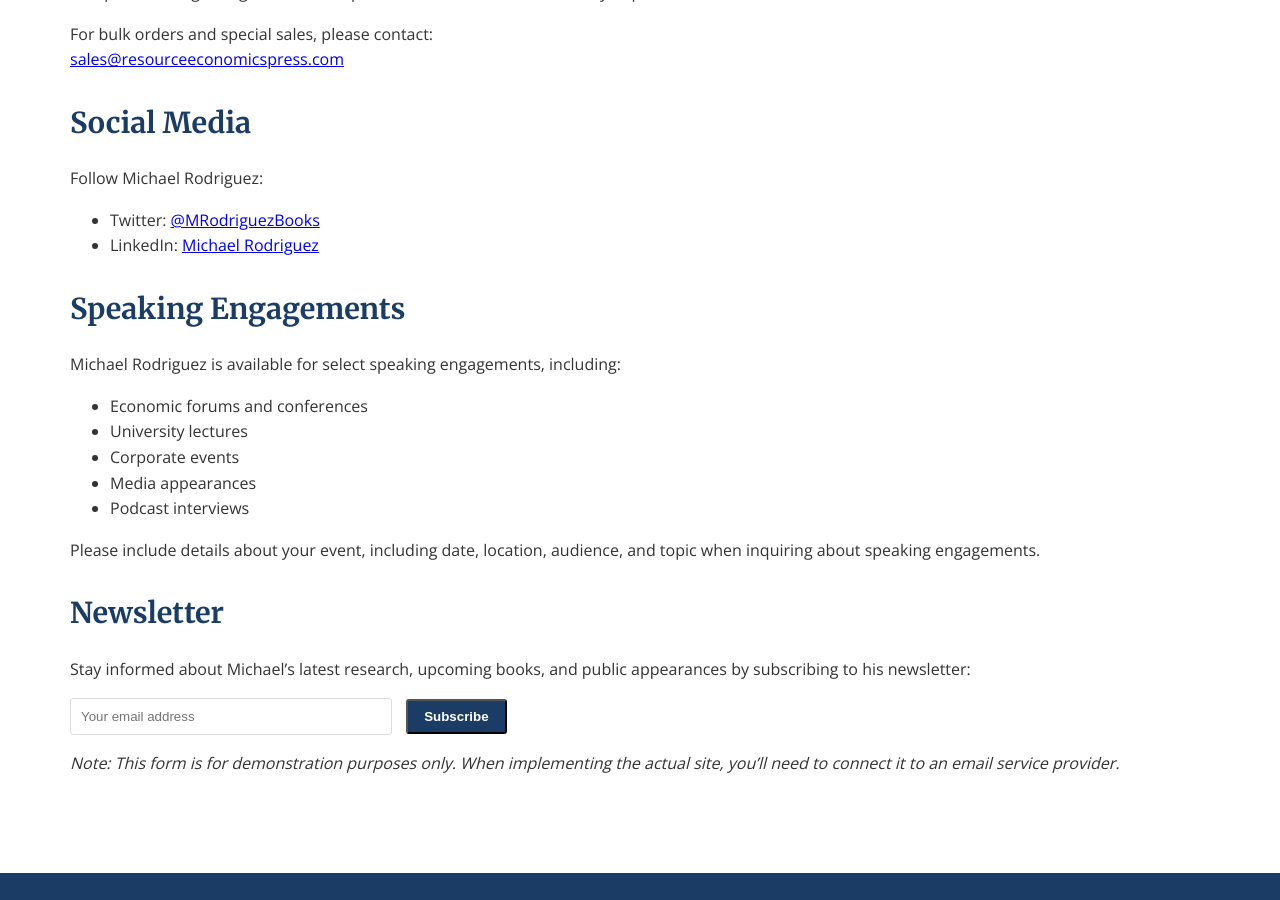
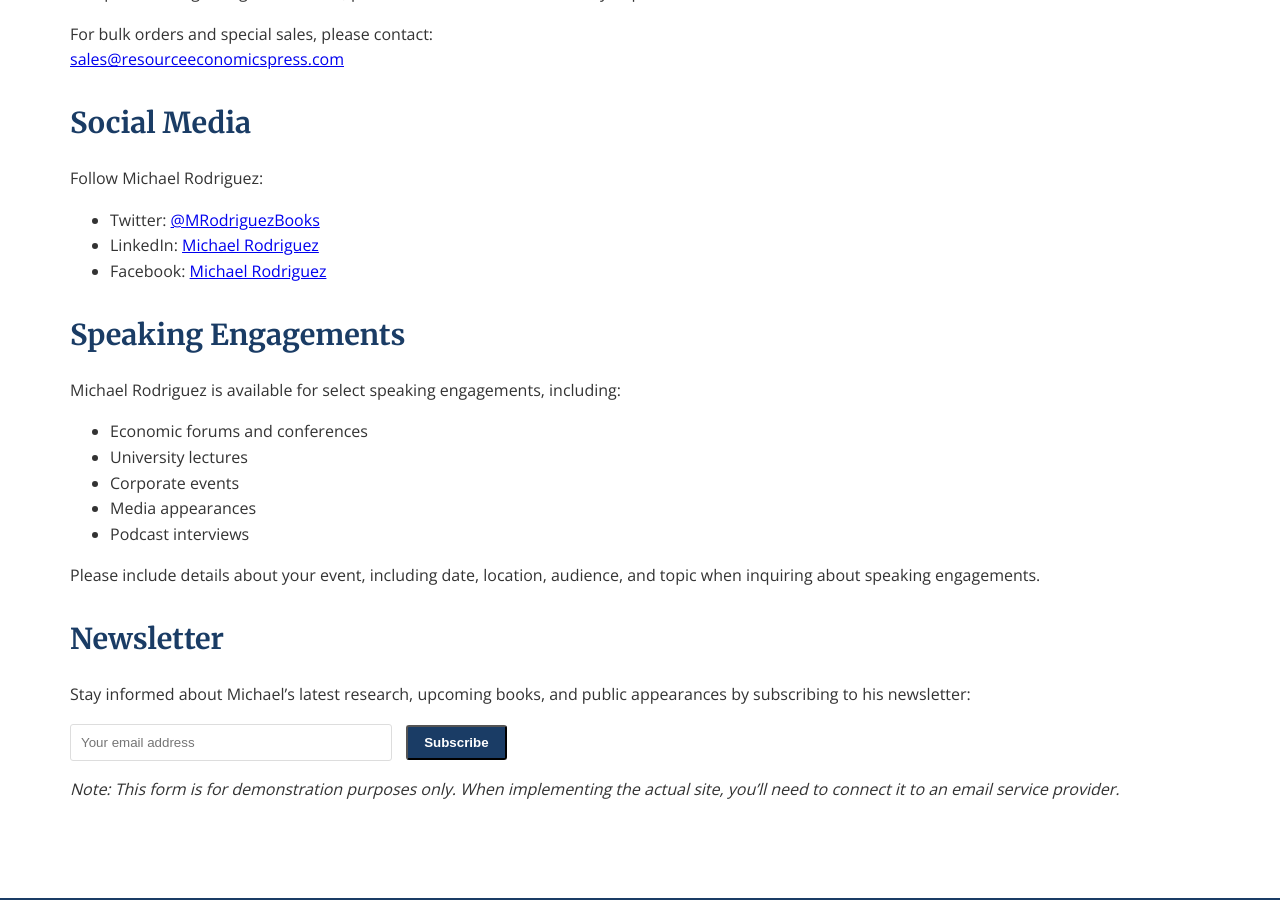
Before and after one commit to Zews123/michael-rodriguez-books, a Jekyll site: the page built from contact.md, in a window 1280 px wide and 900 px high, scrolled down 915 px. Built offline with Jekyll 4.4.1, drawn with Linux system fonts in a browser that asks for light colours.

Commit message:
Update contact.md

```diff
--- a/contact.md
+++ b/contact.md
@@ -44,6 +44,7 @@ Follow Michael Rodriguez:
 
 - Twitter: [@MRodriguezBooks](https://x.com/Youvideo1)
 - LinkedIn: [Michael Rodriguez](https://www.linkedin.com/in/michael-rodriguez-author)
+- Facebook: [Michael Rodriguez](https://www.facebook.com/andrusistomin/)
 
 ## Speaking Engagements
 
```
